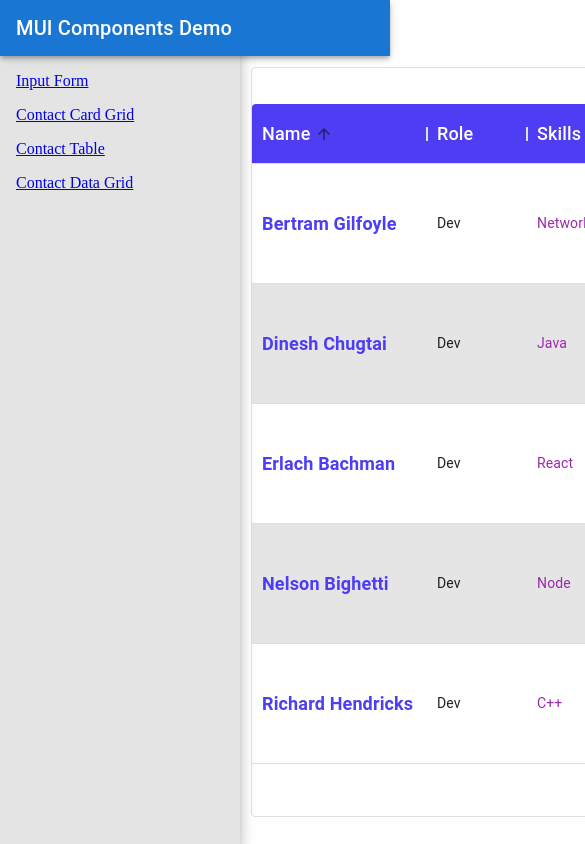
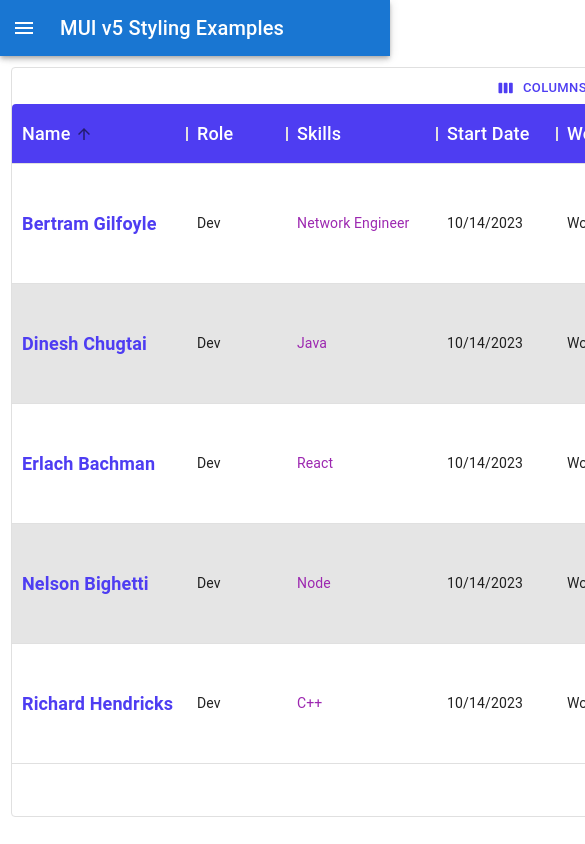
Before and after one commit to redeyedev-208/ga-mui-styling-demo, a React (Create React App) app: page /datagrid in a window 390 px wide. Shown: the top 844 px of the page, 585 px wide, since content can reach past the window. Built offline with nearby package versions, Linux system fonts and the light colour scheme.

Commit message:
added hamburger, with repsonsiveness, done for now until next time

```diff
--- a/src/Theme/ModifiedTheme.tsx
+++ b/src/Theme/ModifiedTheme.tsx
@@ -59,7 +59,7 @@
           props: { variant: 'modified' },
           style: {
             fontStyle: 'italic',
-            border: '4px solid lightblue',
+            border: '4px solid lightpurple',
             color: 'darkblue',
           },
         },
--- a/src/components/Scaffold/NavDrawer.tsx
+++ b/src/components/Scaffold/NavDrawer.tsx
@@ -5,8 +5,12 @@
   Typography,
   List,
   ListItem,
+  useMediaQuery,
+  IconButton,
 } from '@mui/material';
 import ContactForm from '../Form/ContactForm';
+
+import MenuIcon from '@mui/icons-material/Menu';
 
 import { BrowserRouter, Link, Routes, Route } from 'react-router-dom';
 import ContactCardGrid from '../Grid/ContactCardGrid';
@@ -14,36 +18,51 @@
 import ContactDataGrid from '../DataGrid/ContactDataGrid';
 import { useTheme, Theme, ThemeProvider } from '@mui/material/styles';
 import { ModifiedTheme } from '../../Theme/ModifiedTheme';
+import { useEffect, useState } from 'react';
 
 // These are for the styling and just commenting them for readability
 const drawerWidth = 240;
+// Using this in two locations so it makes more sense to just create a const
+const transitionDuration = 1000;
 
 let theme = {};
 // The purpose of this is to dynamically create the zIndex on the AppBar
-const themedStyles = (theme: Theme) => {
+const themedStyles = (theme: Theme, responsiveDrawer: number | string) => {
   return {
+    menuButton: {
+      marginRight: 2,
+    },
     appBar: {
       zIndex: theme.zIndex.drawer + 1,
     },
-  };
-};
-
-const simpleStyles = {
     drawer: {
-    width: drawerWidth,
+      width: responsiveDrawer,
       '& .MuiBackdrop-root': {
         display: 'none',
       },
     },
     drawerPaper: {
-    width: drawerWidth,
+      width: responsiveDrawer,
       backgroundColor: 'rgba(120,120, 120, 0.2)',
     },
     content: {
-    marginLeft: drawerWidth,
+      marginLeft: 0,
       padding: 3,
       maxWidth: 720,
+      minWidth: 375, // This will set the background so it is not moving
+      transition: theme.transitions.create('margin', {
+        easing: theme.transitions.easing.easeOut,
+        duration: transitionDuration,
+      }),
     },
+    contentShift: {
+      marginLeft: responsiveDrawer,
+      transition: theme.transitions.create('margin', {
+        easing: theme.transitions.easing.easeOut,
+        duration: transitionDuration,
+      }),
+    },
+  };
 };
 
 // End of styling
@@ -52,30 +71,53 @@
 
 const NavDrawer = (props: Props) => {
   const theme = useTheme();
+  // Boolean value that dynamically detects the screen size so anything > 375 calls this mediaQuery
+  const largerThan375 = useMediaQuery('min-width: 376px');
+  const [open, setOpen] = useState(largerThan375);
+  const responsiveDrawer = largerThan375 ? drawerWidth : '100%';
+
+  // Dynamically set our open value with useEffect
+  useEffect(() => {
+    setOpen(largerThan375);
+  }, [largerThan375]);
+
   return (
     <BrowserRouter>
       <div>
         {/* The sx is similar to inline styling but it injects into the classes that are being rendered */}
         <AppBar
           position='fixed'
-          sx={themedStyles(theme).appBar}
+          sx={themedStyles(theme, responsiveDrawer).appBar}
         >
           <Toolbar>
+            <IconButton
+              color='inherit'
+              edge='start'
+              onClick={() => {
+                setOpen(!open);
+              }}
+              sx={{
+                ...themedStyles(theme, responsiveDrawer).menuButton,
+                display: largerThan375 ? 'none' : '',
+              }}
+            >
+              <MenuIcon />
+            </IconButton>
             <Typography
               variant='h6'
               noWrap
             >
-              MUI Components Demo
+              MUI v5 Styling Examples
             </Typography>
           </Toolbar>
         </AppBar>
         {/* The drawer has a z-index of 1200 so it will display over to the left of the Navbar */}
         <Drawer
           variant='temporary'
-          open={true}
-          sx={simpleStyles.drawer}
+          open={open}
+          sx={themedStyles(theme, responsiveDrawer).drawer}
           PaperProps={{
-            sx: simpleStyles.drawerPaper,
+            sx: themedStyles(theme, responsiveDrawer).drawerPaper,
             // Elevation is just access to boxshadow pretty cool right
             // 9 is not a box shadow so what does 9 mean
             // Default theme starts at 0 - 24 and 9 is one of those values
@@ -83,6 +125,10 @@
             elevation: 9,
           }}
           disableEnforceFocus
+          transitionDuration={{
+            enter: transitionDuration,
+            exit: transitionDuration,
+          }}
         >
           <Toolbar />
           <List>
@@ -92,14 +138,25 @@
               { text: 'Contact Table', route: '/table' },
               { text: 'Contact Data Grid', route: '/datagrid' },
             ].map((nav, index) => (
-              <ListItem key={nav.text}>
+              <ListItem
+                sx={{
+                  borderBottom: '1px solid black',
+                  borderBottomColor: 'primary.main',
+                }}
+                key={nav.text}
+              >
                 <Link to={nav.route || '/'}>{nav.text}</Link>
               </ListItem>
             ))}
           </List>
         </Drawer>
         {/* Be wary of using inline styles as they can affect accessibility if it looks cool but isn't accessible it is useless */}
-        <main style={simpleStyles.content}>
+        <main
+          style={{
+            ...themedStyles(theme, responsiveDrawer).content,
+            ...(open ? themedStyles(theme, responsiveDrawer).contentShift : {}),
+          }}
+        >
           <Toolbar />
           <ThemeProvider theme={ModifiedTheme}>
             <Routes>
```
Lines whose indentation alone changed are shown as unchanged.
